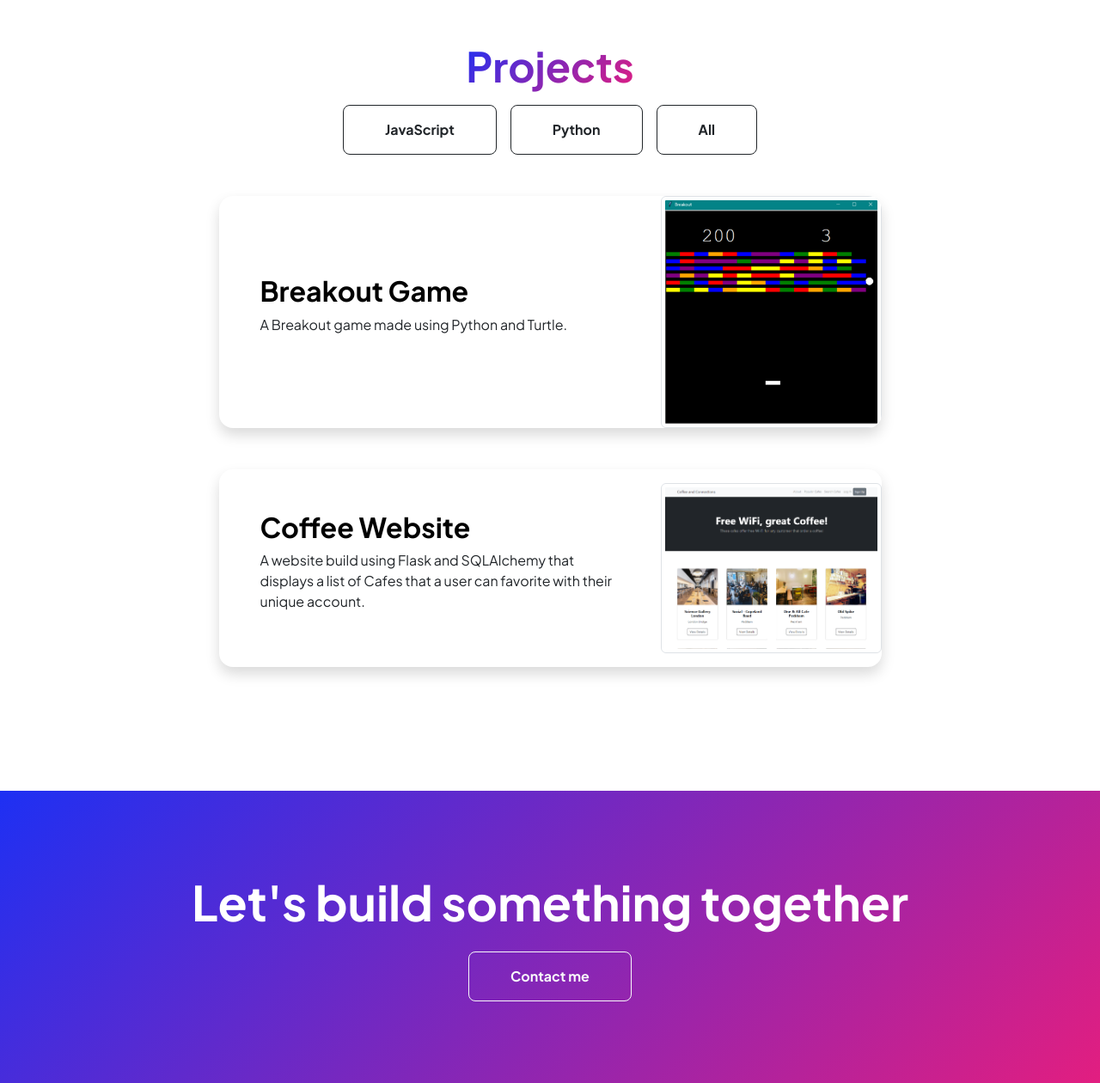
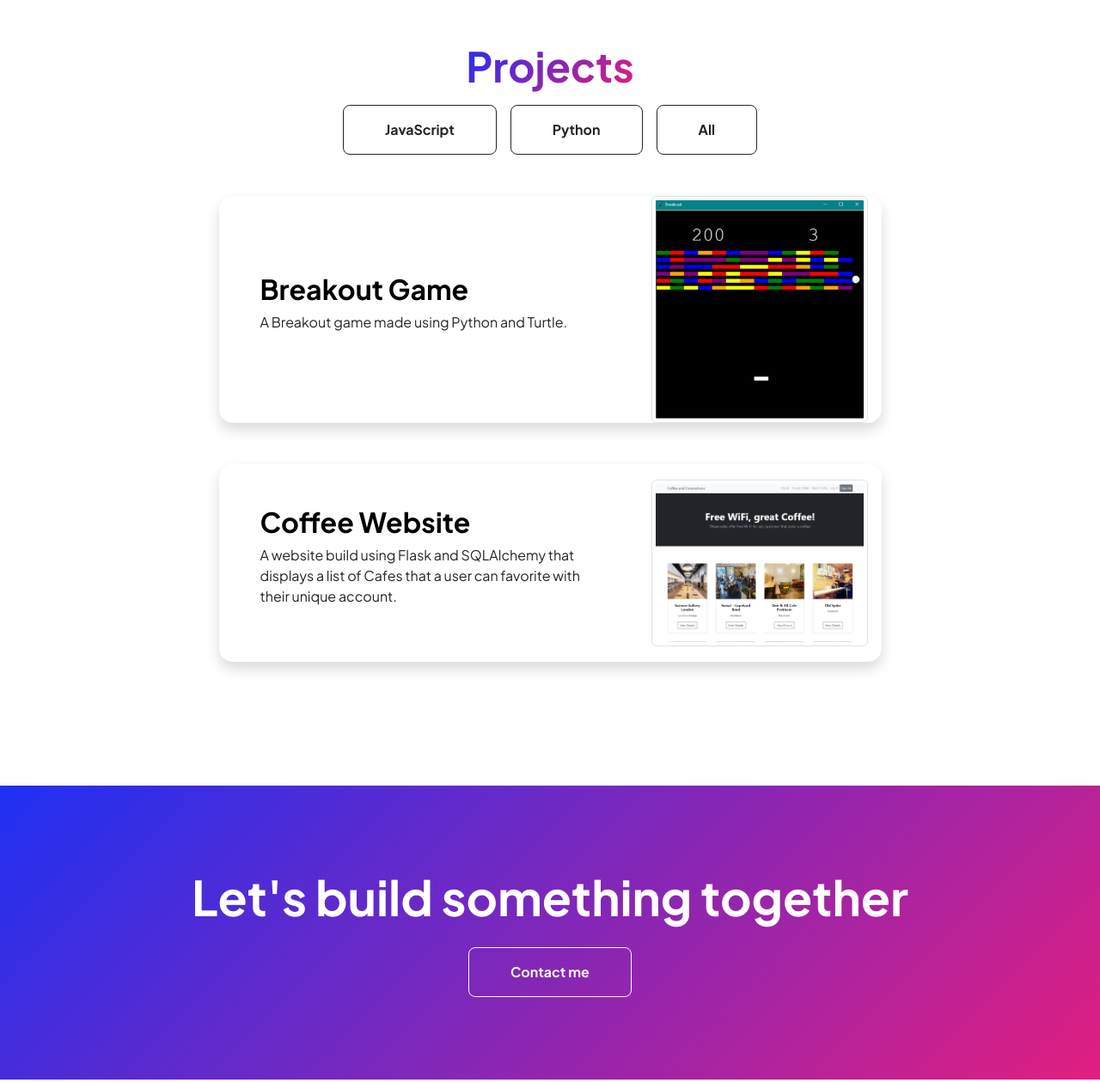
Before and after one commit to LoganEPortfolio/Portfolio_, a Flask app: page /projects in a window 1280 px wide. Shown: the part 72-1332 px from the top of the page at 86% size. Run offline with Flask 3, Linux system fonts and the light colour scheme; some libraries are stand-ins or nearby versions.

Commit message:
update project css

```diff
--- a/templates/projects.html
+++ b/templates/projects.html
@@ -21,7 +21,7 @@
                              <!--Project Card-->
                             <div class="card overflow-hidden shadow rounded-4 border-0 mb-5">
                                 <div class="card-body p-0">
-                                    <div class="d-flex align-items-center justify-content-between">
+                                    <div class="d-flex align-items-center justify-content-between" style="margin-right: 1rem">
                                         <div class="p-5">
                                             <h2 class="fw-bolder"><a target='_blank' class='project-name-anchor' href="{{project.project_link}}">{{project.name}}</a></h2>
                                             <p>{{project.content}}</p>
```
